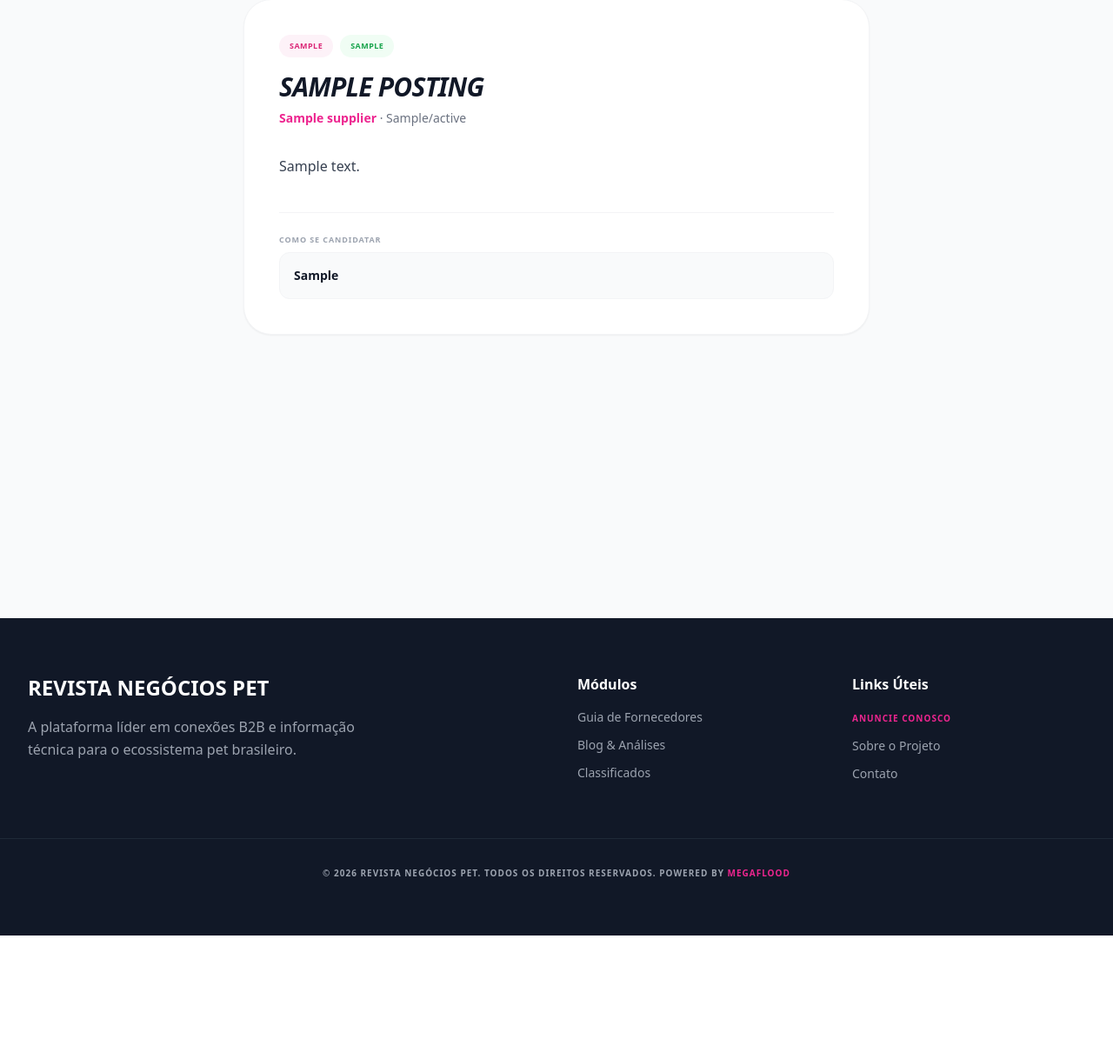
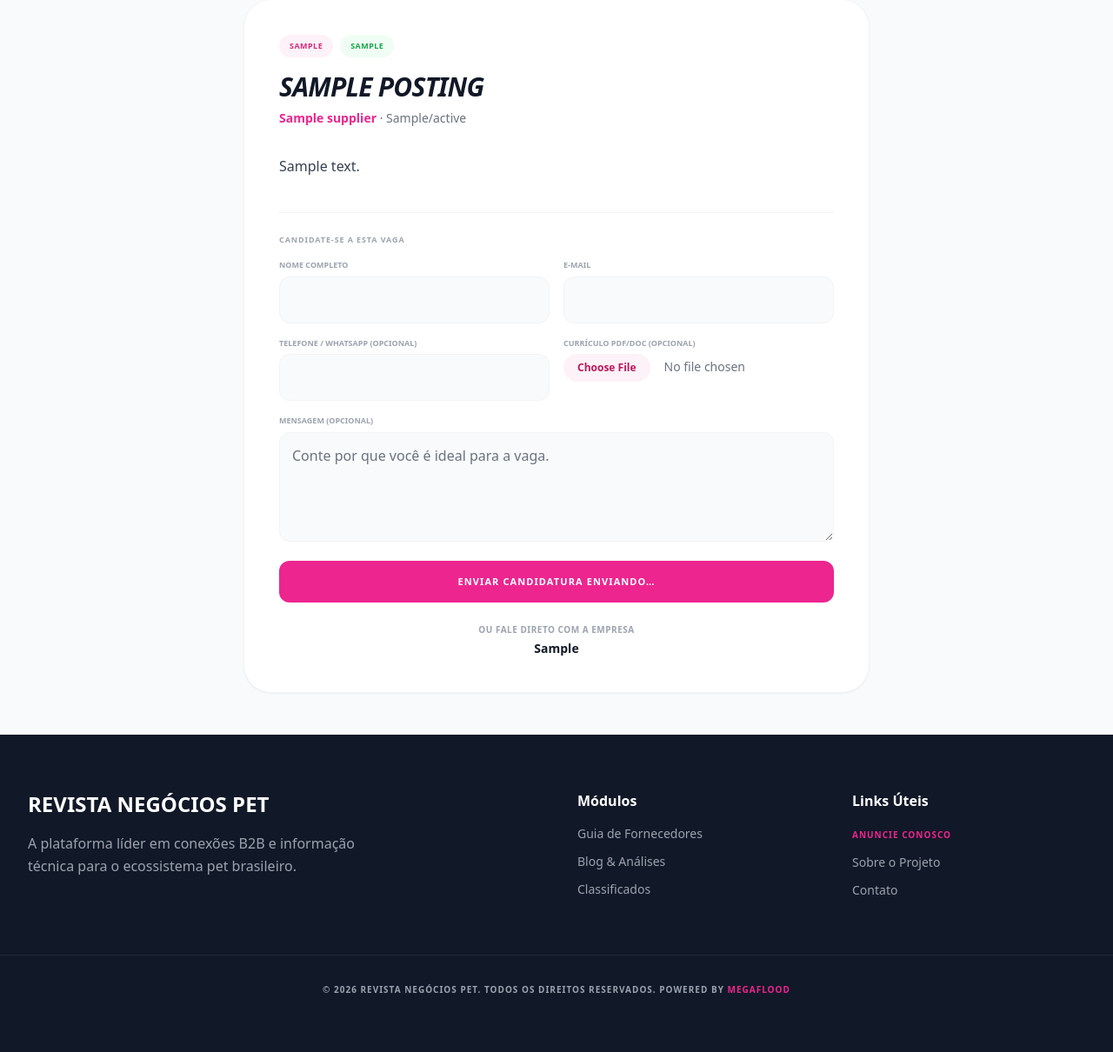
Before and after one commit to megaflood-br/petb2b, a Laravel app: a page that uses resources/views/jobs/show.blade.php in a window 1280 px wide. Shown: the part 170-1380 px from the top of the page at 87% size. Before the commit the page ends 1246 px from the top, so only its background shows below. Run offline with Laravel 12, Linux system fonts and the light colour scheme; tables that the repository leaves empty hold one stand-in row (values such as "Sample post"); style sheets or scripts are compiled from the project's sources; some libraries are stand-ins or nearby versions.

Commit message:
feat(jobs): candidaturas nas vagas (aplicar pelo portal + painel)
- JobApplication (model + migration) com relacionamento JobPosting hasMany.
- Público: Livewire JobApply embutido no detalhe da vaga — formulário com
  nome/e-mail/telefone/mensagem e upload opcional de currículo (pdf/doc/docx);
  aceita apenas vagas ativas. Mantém o contato direto da empresa como opção.
- Painel do fornecedor: ManageJobs mostra a contagem de candidaturas por vaga
  e um painel com a lista (nome, contato, mensagem, currículo), com escopo por
  dono (não acessa candidaturas de vagas de terceiros).
- Testes: candidatura cria registro, validação de obrigatórios, escopo do
  fornecedor.

Co-authored-by: Carlos <megaflood-br@users.noreply.github.com>

```diff
--- /dev/null
+++ b/app/Livewire/JobApply.php
@@ -0,0 +1,62 @@
+<?php
+
+namespace App\Livewire;
+
+use App\Models\JobApplication;
+use App\Models\JobPosting;
+use Livewire\Component;
+use Livewire\WithFileUploads;
+
+class JobApply extends Component
+{
+    use WithFileUploads;
+
+    public int $jobId;
+    public $name, $email, $phone, $message, $resume;
+    public bool $submitted = false;
+
+    public function mount(int $jobId)
+    {
+        $this->jobId = $jobId;
+    }
+
+    protected function rules(): array
+    {
+        return [
+            'name' => 'required|min:3|max:120',
+            'email' => 'required|email|max:150',
+            'phone' => 'nullable|max:30',
+            'message' => 'nullable|max:2000',
+            'resume' => 'nullable|file|mimes:pdf,doc,docx|max:4096',
+        ];
+    }
+
+    public function apply()
+    {
+        $data = $this->validate();
+
+        // Só aceita candidatura para vaga ativa.
+        $job = JobPosting::where('id', $this->jobId)->where('is_active', true)->firstOrFail();
+
+        $resumePath = $this->resume
+            ? $this->resume->store('job-applications/resumes', 'public')
+            : null;
+
+        JobApplication::create([
+            'job_posting_id' => $job->id,
+            'name' => $data['name'],
+            'email' => $data['email'],
+            'phone' => $data['phone'] ?? null,
+            'message' => $data['message'] ?? null,
+            'resume_path' => $resumePath,
+        ]);
+
+        $this->reset(['name', 'email', 'phone', 'message', 'resume']);
+        $this->submitted = true;
+    }
+
+    public function render()
+    {
+        return view('livewire.job-apply');
+    }
+}
--- a/app/Livewire/Supplier/ManageJobs.php
+++ b/app/Livewire/Supplier/ManageJobs.php
@@ -2,6 +2,7 @@
 
 namespace App\Livewire\Supplier;
 
+use App\Models\JobApplication;
 use App\Models\JobPosting;
 use App\Models\Supplier;
 use Illuminate\Support\Facades\Auth;
@@ -16,6 +17,9 @@ class ManageJobs extends Component
 
     public $showForm = false;
     public $editingId = null;
+
+    // Painel de candidaturas da vaga selecionada.
+    public $selectedJobId = null;
 
     public function mount()
     {
@@ -101,13 +105,33 @@ class ManageJobs extends Component
         $this->is_active = true;
     }
 
+    public function viewApplications($id)
+    {
+        // Garante que a vaga é do fornecedor logado.
+        JobPosting::where('supplier_id', $this->supplier->id)->findOrFail($id);
+        $this->selectedJobId = $id;
+    }
+
+    public function closeApplications()
+    {
+        $this->selectedJobId = null;
+    }
+
     public function render()
     {
-        $jobs = JobPosting::where('supplier_id', $this->supplier->id)->latest()->get();
+        $jobs = JobPosting::where('supplier_id', $this->supplier->id)
+            ->withCount('applications')
+            ->latest()
+            ->get();
+
+        $applications = $this->selectedJobId
+            ? JobApplication::where('job_posting_id', $this->selectedJobId)->latest()->get()
+            : collect();
 
         return view('livewire.supplier.manage-jobs', [
             'jobs' => $jobs,
             'types' => JobPosting::TYPES,
+            'applications' => $applications,
         ])->layout('layouts.supplier');
     }
 }
--- a/app/Models/JobPosting.php
+++ b/app/Models/JobPosting.php
@@ -43,4 +43,9 @@ class JobPosting extends Model
     {
         return $this->belongsTo(Supplier::class);
     }
+
+    public function applications()
+    {
+        return $this->hasMany(JobApplication::class);
+    }
 }
--- a/resources/views/jobs/show.blade.php
+++ b/resources/views/jobs/show.blade.php
@@ -34,14 +34,18 @@
                 <div class="prose prose-sm max-w-none mt-8 text-gray-700 whitespace-pre-line leading-relaxed">{{ $job->description }}</div>
 
                 <div class="mt-10 pt-6 border-t border-gray-100">
-                    <p class="text-[9px] font-black uppercase text-gray-400 tracking-widest mb-2">Como se candidatar</p>
-                    @if($applyHref)
-                        <a href="{{ $applyHref }}" target="_blank" rel="noopener" class="inline-block bg-brand-500 hover:bg-brand-600 text-white px-8 py-4 rounded-xl font-black uppercase text-[11px] tracking-widest transition shadow-md shadow-brand-500/10">
-                            Candidatar-se
-                        </a>
-                    @else
-                        <p class="text-sm font-bold text-gray-900 bg-gray-50 border border-gray-100 rounded-xl p-4">{{ $apply }}</p>
-                    @endif
+                    <p class="text-[9px] font-black uppercase text-gray-400 tracking-widest mb-4">Candidate-se a esta vaga</p>
+
+                    @livewire('job-apply', ['jobId' => $job->id])
+
+                    <div class="mt-6 text-center">
+                        <p class="text-[10px] font-bold text-gray-400 uppercase tracking-wider mb-1">Ou fale direto com a empresa</p>
+                        @if($applyHref)
+                            <a href="{{ $applyHref }}" target="_blank" rel="noopener" class="text-brand-500 font-black hover:underline text-sm break-all">{{ $apply }}</a>
+                        @else
+                            <p class="text-sm font-bold text-gray-900">{{ $apply }}</p>
+                        @endif
+                    </div>
                 </div>
             </div>
         </div>
--- /dev/null
+++ b/resources/views/livewire/job-apply.blade.php
@@ -0,0 +1,42 @@
+<div>
+    @if($submitted)
+        <div class="bg-green-50 border border-green-100 rounded-2xl p-6 text-center">
+            <p class="text-sm font-black text-green-700 uppercase tracking-wide">Candidatura enviada!</p>
+            <p class="text-xs text-green-600 font-medium mt-1">A empresa receberá seus dados. Boa sorte!</p>
+        </div>
+    @else
+        <form wire:submit.prevent="apply" class="space-y-4">
+            <div class="grid grid-cols-1 md:grid-cols-2 gap-4">
+                <div>
+                    <label class="text-[9px] font-black uppercase text-gray-400 mb-1.5 block">Nome completo</label>
+                    <input type="text" wire:model="name" class="w-full bg-gray-50 border border-gray-100 rounded-xl p-3.5 text-gray-900 focus:ring-2 focus:ring-brand-500">
+                    @error('name') <span class="text-red-500 text-[10px] mt-1 block">{{ $message }}</span> @enderror
+                </div>
+                <div>
+                    <label class="text-[9px] font-black uppercase text-gray-400 mb-1.5 block">E-mail</label>
+                    <input type="email" wire:model="email" class="w-full bg-gray-50 border border-gray-100 rounded-xl p-3.5 text-gray-900 focus:ring-2 focus:ring-brand-500">
+                    @error('email') <span class="text-red-500 text-[10px] mt-1 block">{{ $message }}</span> @enderror
+                </div>
+                <div>
+                    <label class="text-[9px] font-black uppercase text-gray-400 mb-1.5 block">Telefone / WhatsApp (opcional)</label>
+                    <input type="text" wire:model="phone" class="w-full bg-gray-50 border border-gray-100 rounded-xl p-3.5 text-gray-900 focus:ring-2 focus:ring-brand-500">
+                    @error('phone') <span class="text-red-500 text-[10px] mt-1 block">{{ $message }}</span> @enderror
+                </div>
+                <div>
+                    <label class="text-[9px] font-black uppercase text-gray-400 mb-1.5 block">Currículo PDF/DOC (opcional)</label>
+                    <input type="file" wire:model="resume" class="block w-full text-sm text-gray-500 file:mr-4 file:py-2 file:px-4 file:rounded-full file:border-0 file:text-xs file:font-black file:bg-brand-50 file:text-brand-700">
+                    @error('resume') <span class="text-red-500 text-[10px] mt-1 block">{{ $message }}</span> @enderror
+                </div>
+            </div>
+            <div>
+                <label class="text-[9px] font-black uppercase text-gray-400 mb-1.5 block">Mensagem (opcional)</label>
+                <textarea wire:model="message" rows="4" placeholder="Conte por que você é ideal para a vaga." class="w-full bg-gray-50 border border-gray-100 rounded-xl p-3.5 text-gray-900 focus:ring-2 focus:ring-brand-500"></textarea>
+                @error('message') <span class="text-red-500 text-[10px] mt-1 block">{{ $message }}</span> @enderror
+            </div>
+            <button type="submit" wire:loading.attr="disabled" class="w-full bg-brand-500 hover:bg-brand-600 text-white px-8 py-4 rounded-xl font-black uppercase text-[11px] tracking-widest transition disabled:opacity-50">
+                <span wire:loading.remove wire:target="apply">Enviar candidatura</span>
+                <span wire:loading wire:target="apply">Enviando…</span>
+            </button>
+        </form>
+    @endif
+</div>
```
Also changed, not shown: app/Models/JobApplication.php (added, +27 -0 lines), resources/views/livewire/supplier/manage-jobs.blade.php (+38 -1 lines), tests/Feature/JobApplicationTest.php (added, +94 -0 lines), database/migrations/2026_09_01_190000_create_job_applications_table.php (added).
